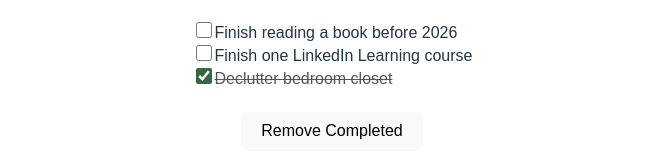
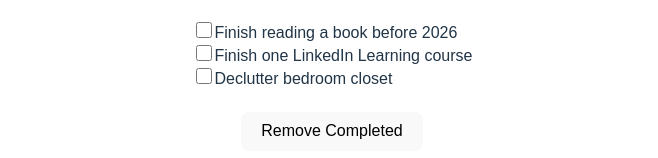
Before and after one commit to gelapotz/to-do, a React (Vite) app: page / in a window 1280 px wide. Shown: the part 224-382 px from the top of the page, without its empty margins (308-966 px from the left). Built offline with nearby package versions, Linux system fonts and the light colour scheme; a web font is replaced by a local one.

Commit message:
style: clean up formatting and remove unnecessary comments in App component + make it validator ready

```diff
--- a/src/App.jsx
+++ b/src/App.jsx
@@ -7,17 +7,14 @@ import { Card } from './components/Card';
 function App() {
   return (
     <>
-            {/* Header */}
       <Header title="Welcome to My Website!" message="Thanks for visiting my site." />
 
-            {/* Todo */}
       <TodoList todos={[
         { id: 1, text: "Finish reading a book before 2026", completed: false },
         { id: 2, text: "Finish one LinkedIn Learning course", completed: false },
-                { id: 3, text: "Declutter bedroom closet", completed: true }
+        { id: 3, text: "Declutter bedroom closet", completed: false }
       ]} />
 
-            {/* Card */}
       <Card
         title="My Card Title"
         subtitle="My Card Subtitle"
@@ -25,7 +22,6 @@ function App() {
         image="https://placecats.com/neo_2/300/200"
       />
 
-            {/* Footer */}
       <Footer message="Contact me at contact@mywebsite.com" />
     </>
   );
```
Lines whose indentation alone changed are shown as unchanged.
